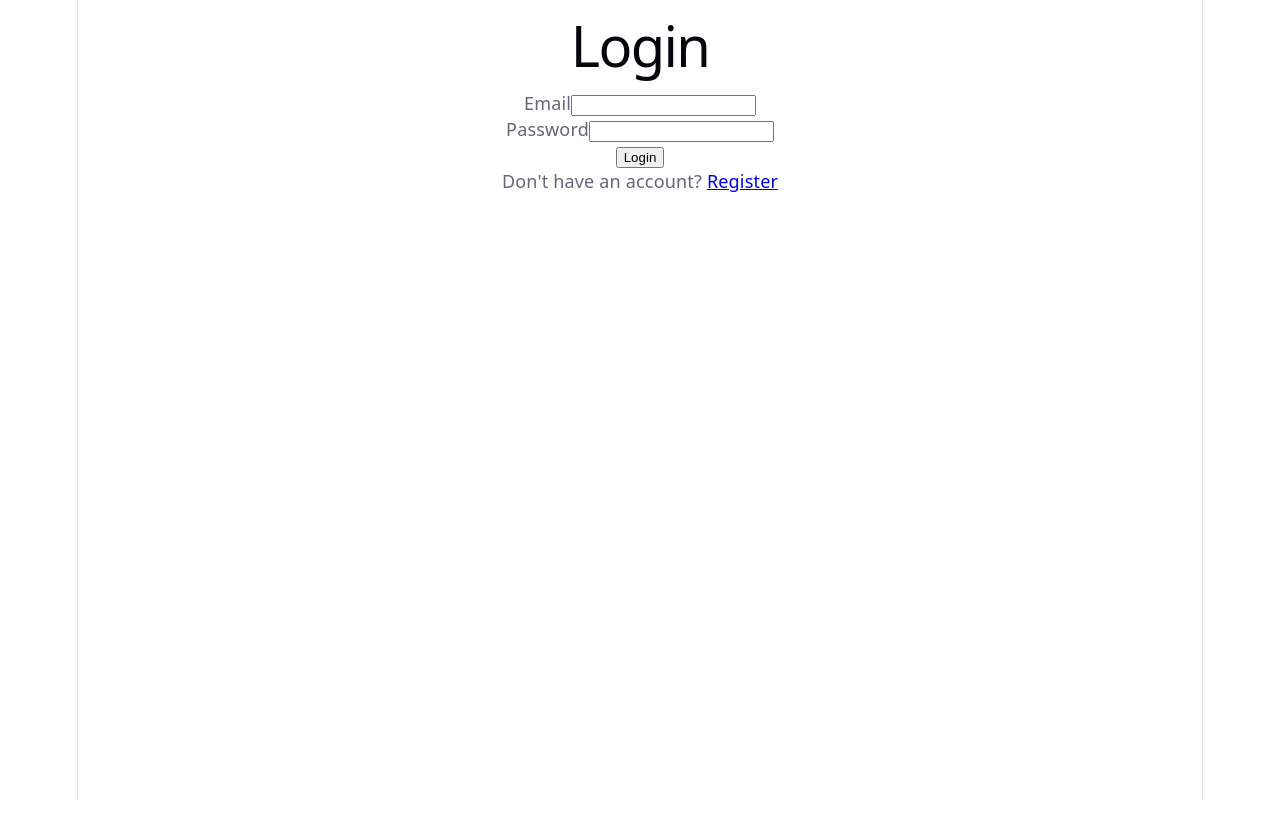
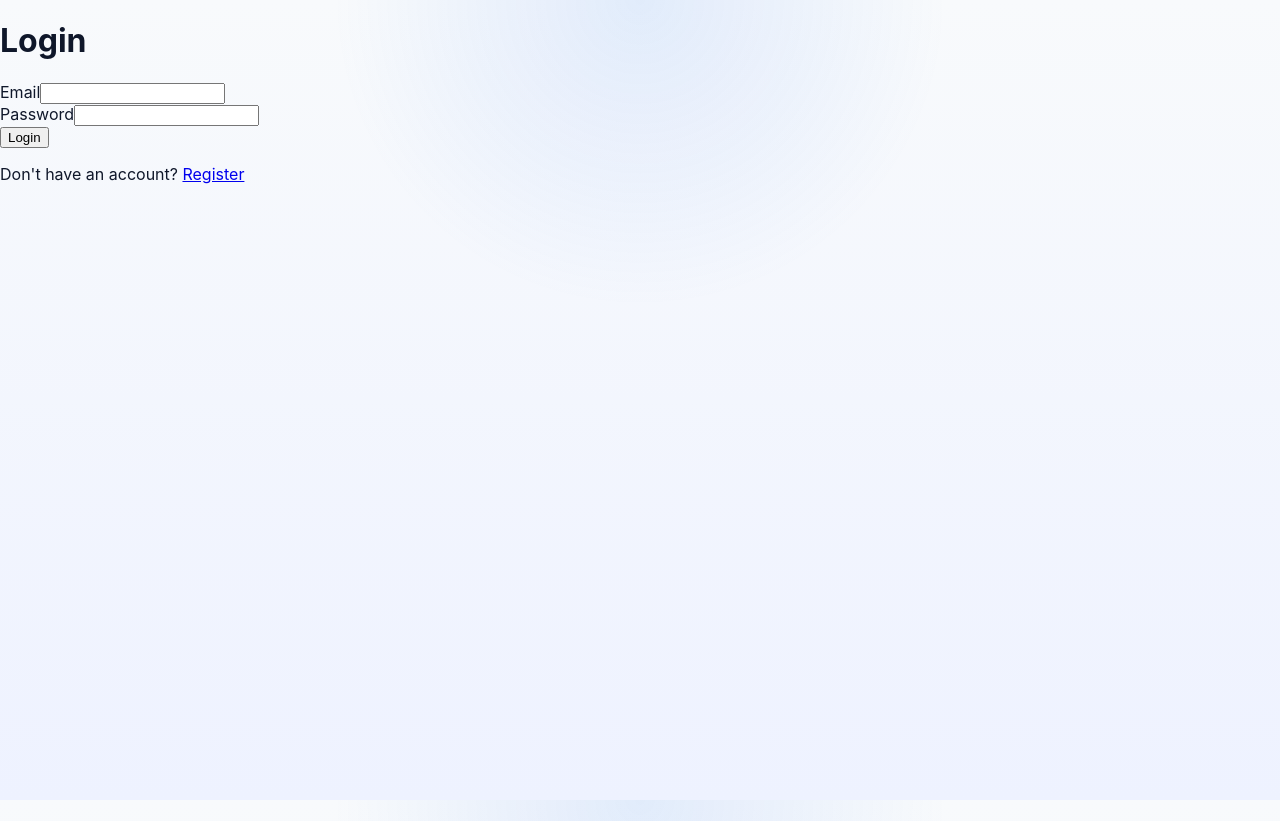
Before and after one commit to Rayan-Siddiqui/Subtracker, a React (Vite) app in the folder Client/: page / in a window 1280 px wide. Before the commit the page ends 800 px from the top, so only its background shows below. Built offline with nearby package versions, Linux system fonts and the light colour scheme.

Commit message:
Fixing UI starting with Index.css

```diff
--- a/Client/src/index.css
+++ b/Client/src/index.css
@@ -1,111 +1,24 @@
-:root {
-  --text: #6b6375;
-  --text-h: #08060d;
-  --bg: #fff;
-  --border: #e5e4e7;
-  --code-bg: #f4f3ec;
-  --accent: #aa3bff;
-  --accent-bg: rgba(170, 59, 255, 0.1);
-  --accent-border: rgba(170, 59, 255, 0.5);
-  --social-bg: rgba(244, 243, 236, 0.5);
-  --shadow:
-    rgba(0, 0, 0, 0.1) 0 10px 15px -3px, rgba(0, 0, 0, 0.05) 0 4px 6px -2px;
+/* Basic global styling */
+@tailwind base;
+@tailwind components;
+@tailwind utilities;
 
-  --sans: system-ui, 'Segoe UI', Roboto, sans-serif;
-  --heading: system-ui, 'Segoe UI', Roboto, sans-serif;
-  --mono: ui-monospace, Consolas, monospace;
-
-  font: 18px/145% var(--sans);
-  letter-spacing: 0.18px;
-  color-scheme: light dark;
-  color: var(--text);
-  background: var(--bg);
-  font-synthesis: none;
-  text-rendering: optimizeLegibility;
-  -webkit-font-smoothing: antialiased;
-  -moz-osx-font-smoothing: grayscale;
-
-  @media (max-width: 1024px) {
-    font-size: 16px;
-  }
-}
-
-@media (prefers-color-scheme: dark) {
-  :root {
-    --text: #9ca3af;
-    --text-h: #f3f4f6;
-    --bg: #16171d;
-    --border: #2e303a;
-    --code-bg: #1f2028;
-    --accent: #c084fc;
-    --accent-bg: rgba(192, 132, 252, 0.15);
-    --accent-border: rgba(192, 132, 252, 0.5);
-    --social-bg: rgba(47, 48, 58, 0.5);
-    --shadow:
-      rgba(0, 0, 0, 0.4) 0 10px 15px -3px, rgba(0, 0, 0, 0.25) 0 4px 6px -2px;
-  }
-
-  #social .button-icon {
-    filter: invert(1) brightness(2);
-  }
+/* App-wide defaults */
+html,
+body,
+#root {
+  height: 100%;
 }
 
 body {
   margin: 0;
+  font-family: Inter, system-ui, -apple-system, BlinkMacSystemFont, "Segoe UI", sans-serif;
+  background:
+    radial-gradient(circle at top, rgba(59, 130, 246, 0.12), transparent 30%),
+    linear-gradient(180deg, #f8fafc 0%, #eef2ff 100%);
+  color: #0f172a;
 }
 
-#root {
-  width: 1126px;
-  max-width: 100%;
-  margin: 0 auto;
-  text-align: center;
-  border-inline: 1px solid var(--border);
-  min-height: 100svh;
-  display: flex;
-  flex-direction: column;
+* {
   box-sizing: border-box;
 }
-
-h1,
-h2 {
-  font-family: var(--heading);
-  font-weight: 500;
-  color: var(--text-h);
-}
-
-h1 {
-  font-size: 56px;
-  letter-spacing: -1.68px;
-  margin: 32px 0;
-  @media (max-width: 1024px) {
-    font-size: 36px;
-    margin: 20px 0;
-  }
-}
-h2 {
-  font-size: 24px;
-  line-height: 118%;
-  letter-spacing: -0.24px;
-  margin: 0 0 8px;
-  @media (max-width: 1024px) {
-    font-size: 20px;
-  }
-}
-p {
-  margin: 0;
-}
-
-code,
-.counter {
-  font-family: var(--mono);
-  display: inline-flex;
-  border-radius: 4px;
-  color: var(--text-h);
-}
-
-code {
-  font-size: 15px;
-  line-height: 135%;
-  padding: 4px 8px;
-  background: var(--code-bg);
-}
```
